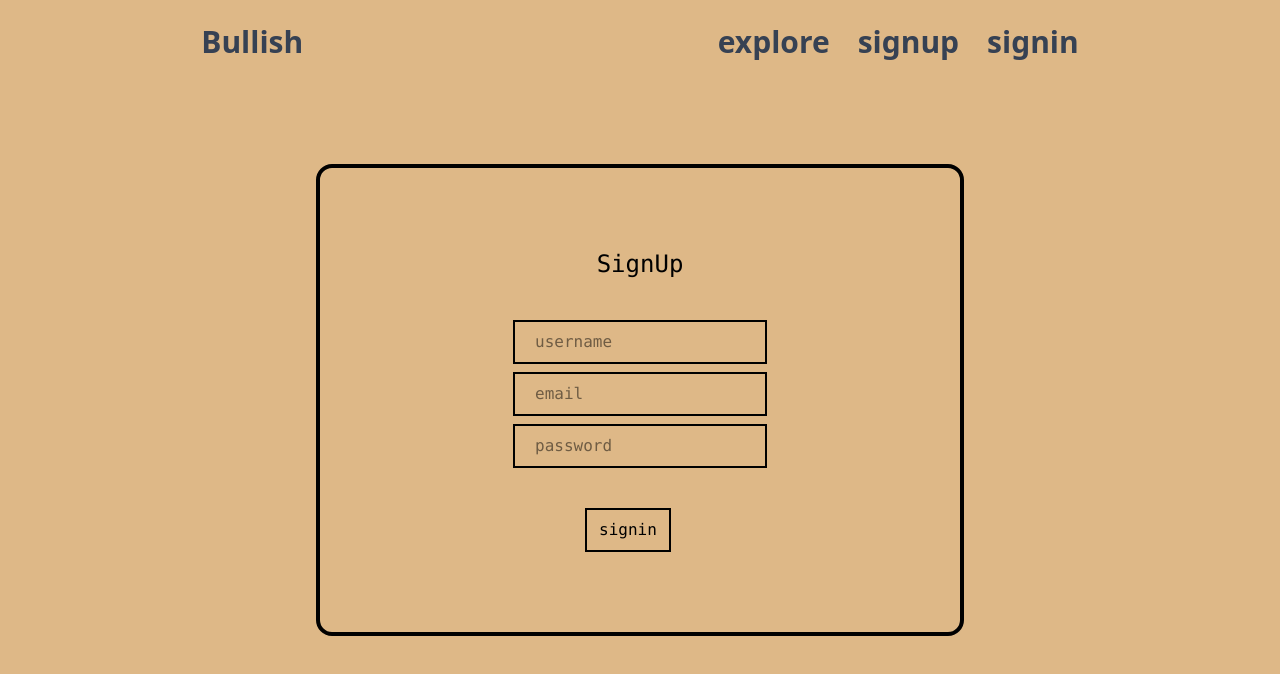
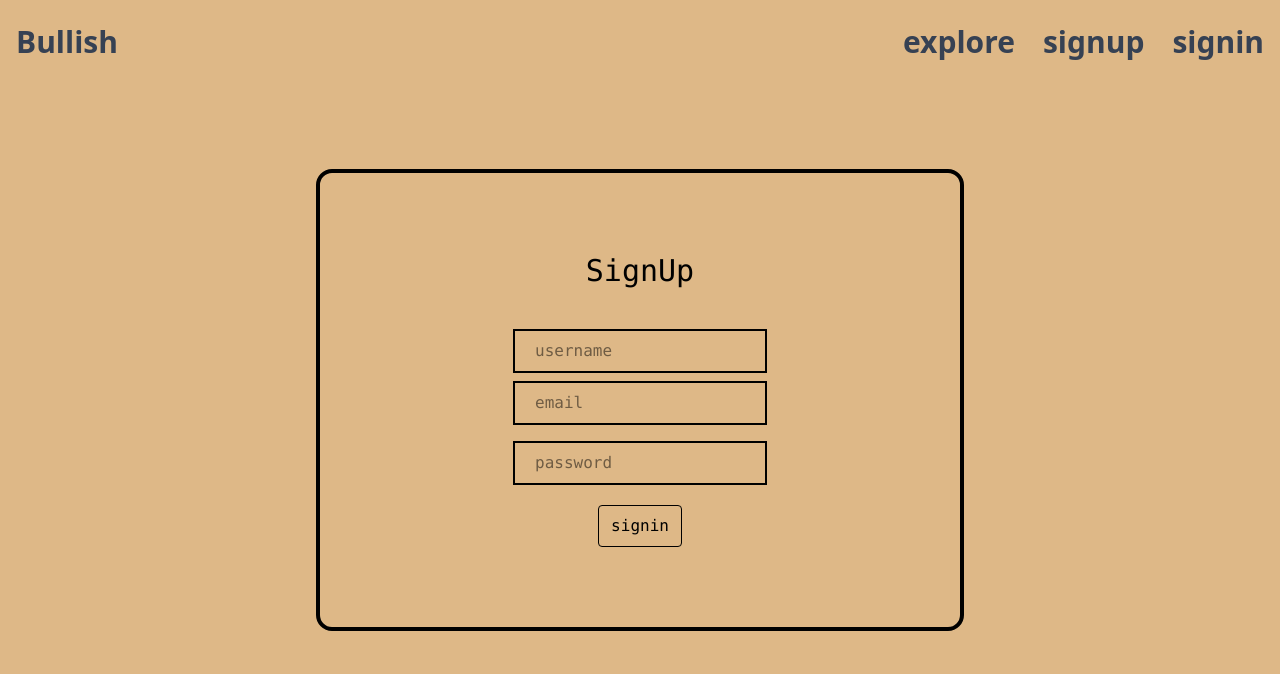
Before and after one commit to hanzaladotjs/bullish, a React (Vite) app in the folder client/: page /auth/signup in a window 1280 px wide. Shown: the top 674 px of the page. Built offline with nearby package versions, Linux system fonts and the light colour scheme.

Commit message:
navbar collapse

```diff
--- a/client/src/components/Navbar.tsx
+++ b/client/src/components/Navbar.tsx
@@ -1,17 +1,52 @@
 import { Link } from 'react-router-dom';
-
+import { useState } from 'react';
 
 const Navbar = () => {
+  const [isOpen, setIsOpen] = useState(false);
+
+  const toggleMenu = () => {
+    setIsOpen(!isOpen);
+  };
+
   return (
-    <nav className='flex mt-2 mb-6 font-sans md:justify-around justify-between  text-3xl text-gray-700 font-bold md:font-extrabold md:p-4 p-8 items-center '>
-      <div className='hover:tracking-widest pl-0 pr-11 '>
+    <nav className="flex mt-2 mb-6 font-sans justify-between text-3xl text-gray-700 font-bold md:font-extrabold md:p-4 p-8 items-center">
+      {/* Logo */}
+      <div className="hover:tracking-widest pl-0 pr-11">
+        <Link to="/">Bullish</Link>
+      </div>
 
-       <Link to="/">Bullish</Link>
-      </div>
-      <div className='flex space-x-3 md:space-x-7 '>
-        <div className='hover:tracking-widest'><Link to="/explore">explore </Link></div>
-        <div className='hover:tracking-widest'><Link to="/auth/signup">signup</Link> </div>
-        <div className='hover:tracking-widest'><Link to="/auth/signin">signin</Link></div>
+      {/* Hamburger Menu Button (Visible on Mobile) */}
+      <button
+        className="md:hidden flex items-center focus:outline-none"
+        onClick={toggleMenu}
+        aria-label="Toggle menu"
+      >
+        {!isOpen ? "|||" : "^"}
+
+      </button>
+
+      {/* Navigation Links */}
+      <div
+        className={`${
+          isOpen ? "flex" : "hidden"
+        } md:flex flex-col md:flex-row space-y-4 md:space-y-0 md:space-x-7 absolute md:text-3xl text-xl md:static top-20 right-0  md:w-auto md:bg-transparent p-5 md:p-0 z-10 shadow-md md:shadow-none`}
+      >
+        <div className="md:hover:tracking-widest ">
+          <Link to="/explore" onClick={() => setIsOpen(false)}>
+            explore
+          </Link>
+        </div>
+        <div className="md:hover:tracking-widest">
+          <Link to="/auth/signup" onClick={() => setIsOpen(false)}>
+            signup
+          </Link>
+
+        </div>
+        <div className="md:hover:tracking-widest">
+          <Link to="/auth/signin" onClick={() => setIsOpen(false)}>
+            signin
+          </Link>
+        </div>
       </div>
     </nav>
   );
--- a/client/src/pages/SignIn.tsx
+++ b/client/src/pages/SignIn.tsx
@@ -4,8 +4,8 @@ export const SignIn = () => {
   const [email, setEmail] = useState("");
   const [password, setPassword] = useState("");
 
-  const handleSubmit = () => {
-    console.log("hi");
+  const handleSubmit = (e : React.FormEvent) => {
+    e.preventDefault();
   };
   return (
     <div className="flex justify-center items-center min-h-150">
@@ -18,6 +18,7 @@ export const SignIn = () => {
             type="text"
             placeholder="email"
             value={email}
+            onChange={(e) => setEmail(e.target.value)}
           />
           <input
             className=" border md:border-2   px-4 md:px-5 md:py-2"
--- a/client/src/pages/SignUp.tsx
+++ b/client/src/pages/SignUp.tsx
@@ -1,4 +1,5 @@
 import { useState } from "react";
+
 export const SignUp = () => {
   const [email, setEmail] = useState("");
   const [password, setPassword] = useState("");
@@ -7,34 +8,37 @@ export const SignUp = () => {
   const handleSubmit = () => {
     console.log("hi");
   };
-
   return (
     <div className="flex justify-center items-center min-h-150">
-      <div className="flex flex-col px-80 py-20 max-w-md w-full border-4 justify-center items-center text-black rounded-2xl">
+      <div className=" border-2 md:border-4 flex  flex-col md:px-80 md:py-20 px-8 py-15 md:max-w-md md:w-full justify-center items-center text-black rounded-2xl">
         {" "}
-        <h1 className="mb-10  text-2xl">SignUp</h1>
-        <form onSubmit={handleSubmit}>
+        <h1 className="mb-5 md:mb-10 md:text-3xl text-2xl">SignUp</h1>
+        <form onSubmit={handleSubmit} className="flex flex-col gap-2 ">
           <input
-            className="mb-2 border-2 px-5 py-2  "
+            className=" border md:border-2   px-4 md:px-5 md:py-2"
             type="text"
             placeholder="username"
             value={username}
           />
           <input
-            className="mb-2 border-2 px-5 py-2"
+            className=" border md:border-2  mb-2 px-4  md:px-5 md:py-2"
             type="text"
             placeholder="email"
             value={email}
           />
           <input
-            className=" border-2 px-5 py-2"
+            className=" border md:border-2   px-4 md:px-5 md:py-2"
             type="text"
             placeholder="password"
             value={password}
           />
-          <button type="submit" className="mt-10 ml-18 px-3 py-2 border-2">signin</button>
         </form>
-
+        <button
+          type="submit"
+          className="mt-5 px-3 border md:px-3 md:py-2 rounded-sm "
+        >
+          signin
+        </button>
       </div>
     </div>
   );
```
